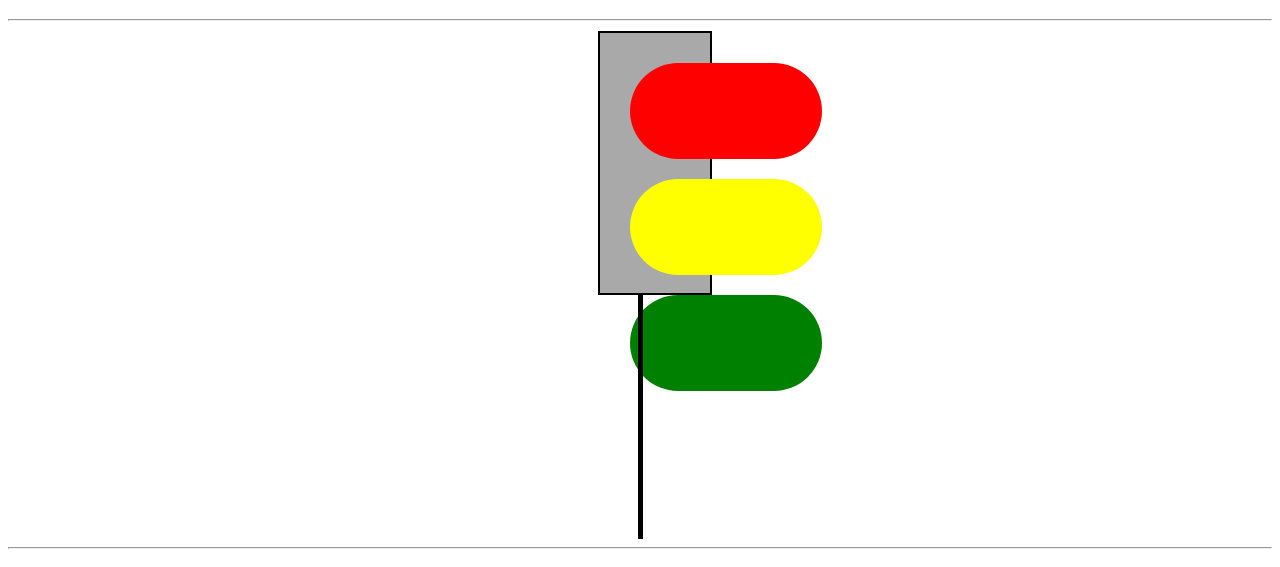
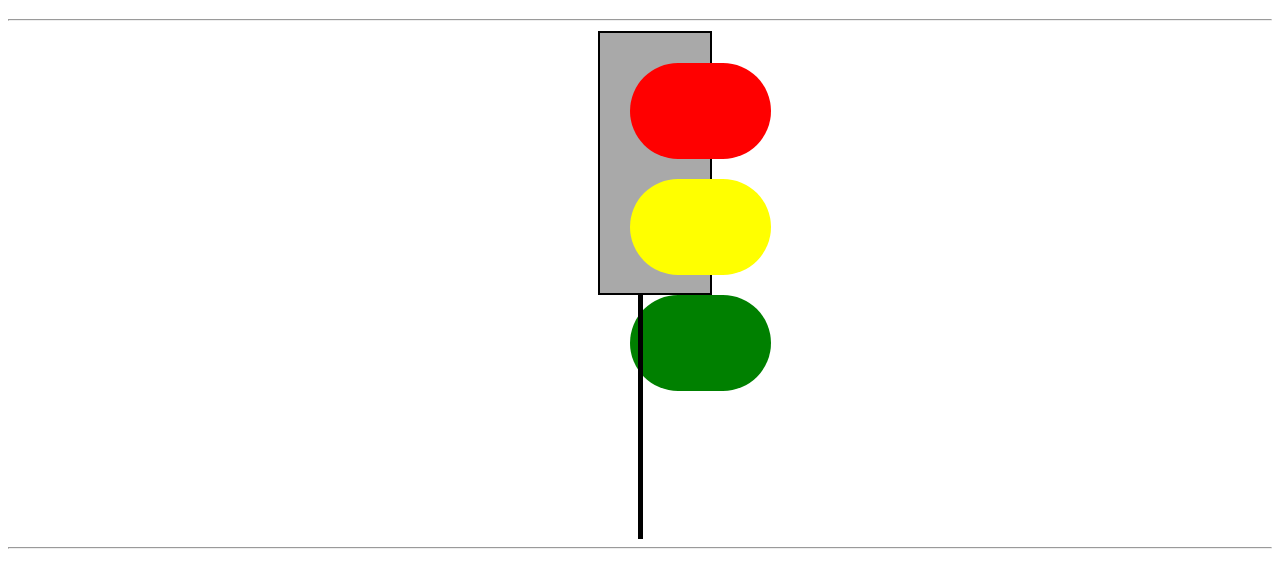
Before and after one commit to rishi0n1/css1ss, a plain HTML site: page index.html in a window 1280 px wide. Shown: the part 61-628 px from the top of the page. Drawn offline with Linux system fonts and the light colour scheme.

Commit message:
Update index.html

```diff
--- a/index.html
+++ b/index.html
@@ -23,14 +23,14 @@
       .rj1{
              background-color: red;
              height: 12vh;
-             width: 15vw;
+             width: 11vw;
              border-radius:100px;
 
       }
       .rj2{
         background-color: yellow;
              height: 12vh;
-             width: 15vw;
+             width: 11vw;
              border-radius: 100px;
              margin-top: 20px;
 
@@ -39,7 +39,7 @@
       .rj3{
         background-color: green;
              height: 12vh;
-             width: 15vw;
+             width: 11vw;
              border-radius: 100px;
              margin-top: 20px;
 
```
